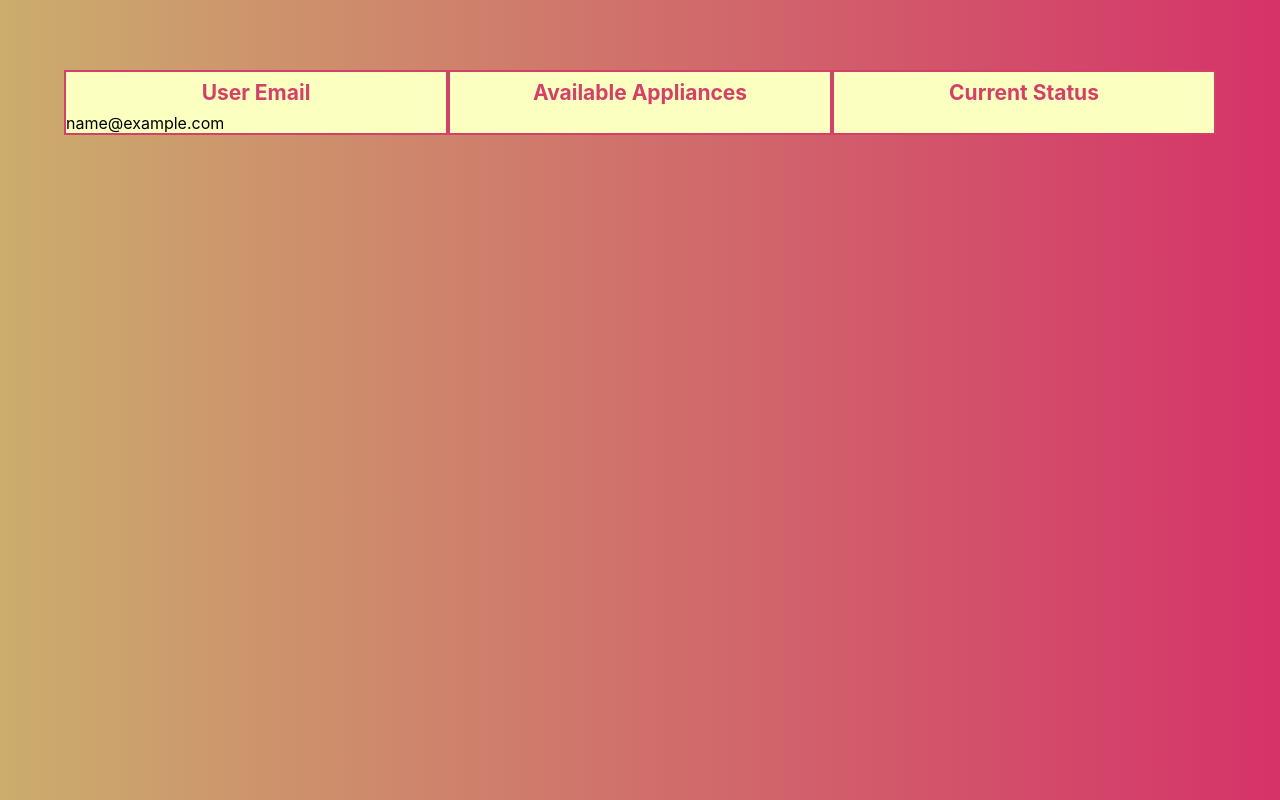
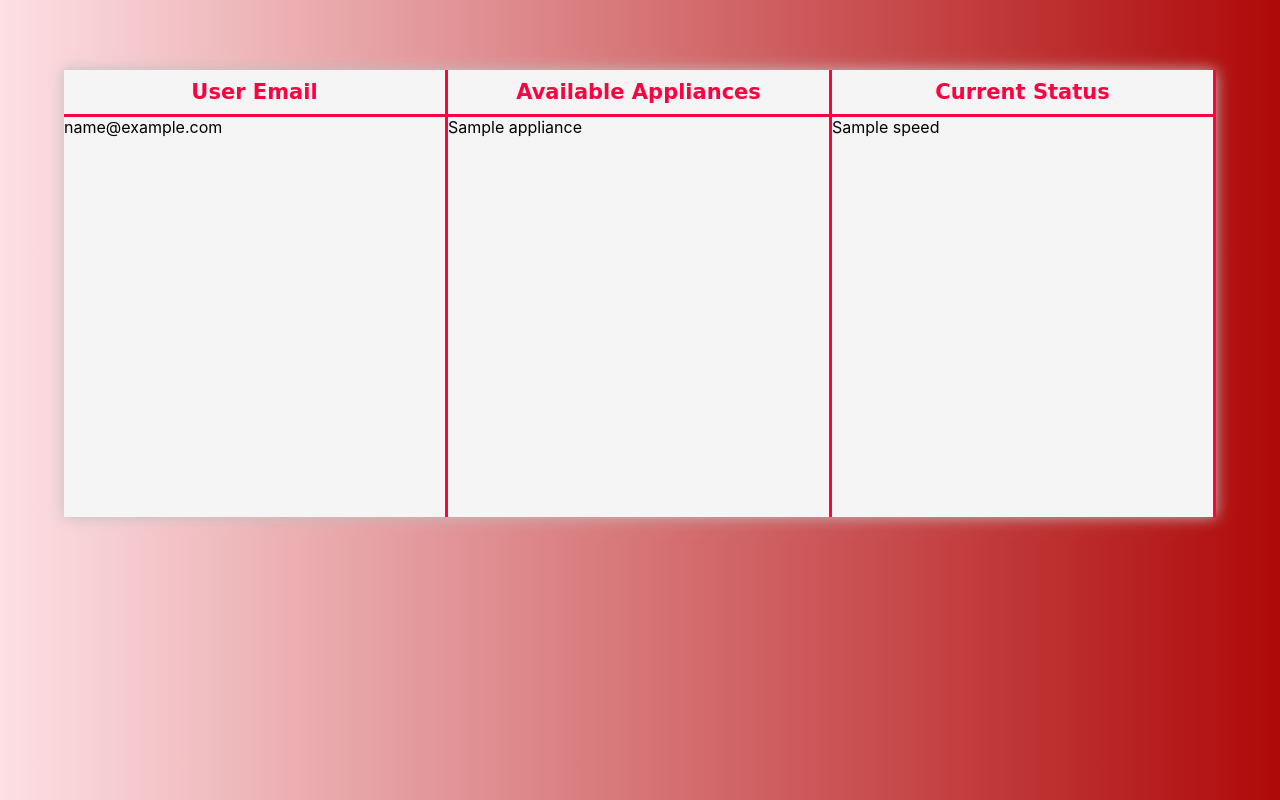
Before and after one commit to parikshit223933/Minor-Rotor2, a Node server app: template server/views/data.ejs in a window 1280 px wide. Run offline with Node 20, Linux system fonts and the light colour scheme; tables that the repository leaves empty hold one stand-in row (values such as "Sample post"); the template is opened without the code that fills it: values that come from a table or form of the project are taken from there, most other values are stand-ins (such as "Sample title", 1, 10 or a date in 2020); some libraries are stand-ins or nearby versions.

Commit message:
minor changes in templates

```diff
--- a/server/assets/CSS/data.css
+++ b/server/assets/CSS/data.css
@@ -5,11 +5,11 @@ body {
  sans-serif;
   -webkit-font-smoothing: antialiased;
   -moz-osx-font-smoothing: grayscale;
-  background: #d53369;
+  background: #fde0e4;
   /* fallback for old browsers */
-  background: -webkit-linear-gradient(to right, #cbad6d, #d53369);
+  background: -webkit-linear-gradient(to left, #af0909, #fde0e4);
   /* Chrome 10-25, Safari 5.1-6 */
-  background: linear-gradient(to right, #cbad6d, #d53369);
+  background: linear-gradient(to left, #af0909, #fde0e4);
   /* W3C, IE 10+/ Edge, Firefox 16+, Chrome 26+, Opera 12+, Safari 7+ */ }
 
 .datacontainer {
@@ -19,19 +19,23 @@ body {
   display: flex;
   flex-direction: row;
   position: relative;
-  background-color: #fbffbf; }
+  box-shadow: 0px 0px 14px 0px #bfbfbf;
+  background-color: whitesmoke; }
   .datacontainer .col {
     position: relative;
-    width: 33%;
-    border: 2px solid #d44069; }
+    width: 33.33%;
+    border-right: 3px solid #ff0040; }
     .datacontainer .col .head {
       position: relative;
-      padding: 8px 0px;
+      padding: 10px 0px;
       font-size: 21px;
       width: 100%;
-      color: #d44069;
+      font-family: "Shadows Into Light", cursive;
+      border-bottom: 3px solid #ff0040;
+      color: #ff0040;
       font-weight: 700;
       text-align: center; }
     .datacontainer .col .list {
       position: relative;
-      width: 100%; }
+      width: 100%;
+      height: 50vh; }
--- a/server/assets/SCSS/data.scss
+++ b/server/assets/SCSS/data.scss
@@ -7,9 +7,9 @@ body{
       sans-serif;
     -webkit-font-smoothing: antialiased;
     -moz-osx-font-smoothing: grayscale;
-    background: #d53369;  /* fallback for old browsers */
-    background: -webkit-linear-gradient(to right, #cbad6d, #d53369);  /* Chrome 10-25, Safari 5.1-6 */
-    background: linear-gradient(to right, #cbad6d, #d53369); /* W3C, IE 10+/ Edge, Firefox 16+, Chrome 26+, Opera 12+, Safari 7+ */
+    background: #fde0e4;  /* fallback for old browsers */
+    background: -webkit-linear-gradient(to left, #af0909, #fde0e4);  /* Chrome 10-25, Safari 5.1-6 */
+    background: linear-gradient(to left, #af0909, #fde0e4); /* W3C, IE 10+/ Edge, Firefox 16+, Chrome 26+, Opera 12+, Safari 7+ */
 
 }
 .datacontainer{
@@ -19,23 +19,31 @@ body{
     display: flex;
     flex-direction: row;
     position: relative;
-    background-color: #fbffbf;
+    box-shadow: 0px 0px 14px 0px #bfbfbf;
+    // background-color: #fbffbf;
+     background-color: whitesmoke;
     .col{
          position: relative;
-          width: 33%;
-          border: 2px solid #d44069;
+          width: 33.33%;
+        //   border-left: 2px solid #d44069;
+          border-right: 3px solid #ff0040;
+
           .head{
               position: relative;
-              padding: 8px 0px;
+              padding: 10px 0px;
               font-size: 21px;
               width: 100%;
-              color: #d44069;
+              font-family: "Shadows Into Light", cursive;
+              border-bottom: 3px solid #ff0040;
+              color: #ff0040;
               font-weight: 700;
               text-align: center;
           }
           .list{
             position: relative;
             width: 100%;
+            height: 50vh;
+
           }
     }
 }
--- a/server/controllers/api/v1/datacontroller.js
+++ b/server/controllers/api/v1/datacontroller.js
@@ -17,6 +17,7 @@ module.exports.AllData= async function(req,res){
         })
         let users=await User.find({});
         console.log('---------users--------',users)
+        console.log('-----appliances---',appliances)
         return res.render('data',{
             title:"Automation|DATA",
             appliances:appliances,
--- a/server/views/data.ejs
+++ b/server/views/data.ejs
@@ -20,9 +20,45 @@
          </div>
          <div class="col available-appliances">
             <div class="head">Available Appliances</div>
+            <div class="list appliances">
+                <%for(user of all_users){%>
+
+                     <div class="user-appliances">
+                        <%for(appliance of user.appliances){%>
+                            <div class="appliance">
+                                <%=appliance.name%>
+                            </div>
+                        <%}%>
+                     </div>
+
+                  <%}%>
+            </div>
          </div>
          <div class="col current-status">
             <div class="head">Current Status</div>
+            <div class="list email">
+                <%for(user of all_users){%>
+
+                    <div class="user-appliances">
+                       <%for(appliance of user.appliances){%>
+                           <div class="appliance">
+                               <%for(state of appliance.state){%>
+                                       <div class="state">
+                                        <%=state.isTurnedOn%>
+                                       </div>
+                                      <%if(state.speed){%>
+                                          <div class="state"><%=state.speed%></div>
+                                      <%}else{%>
+
+                                        <div class="state"><%=state.intensity%></div>
+                                      <%}%>
+                               <%}%>
+                           </div>
+                       <%}%>
+                    </div>
+
+                 <%}%>
+            </div>
          </div>
 
       </div>
```
